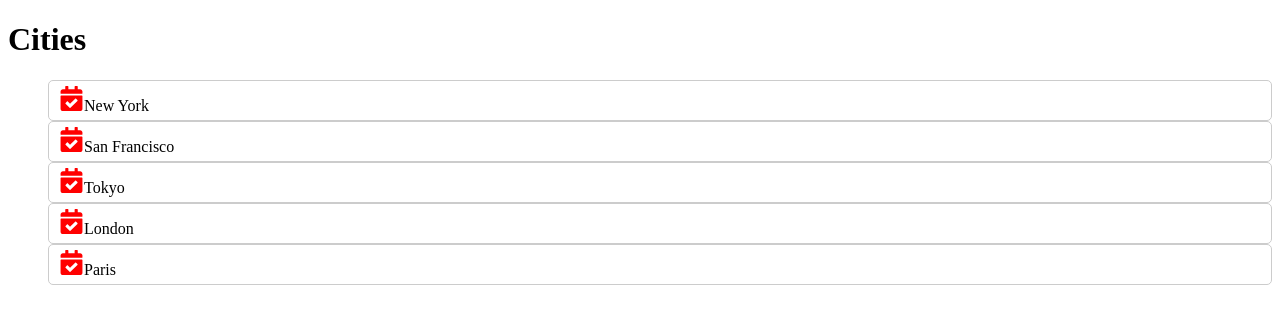
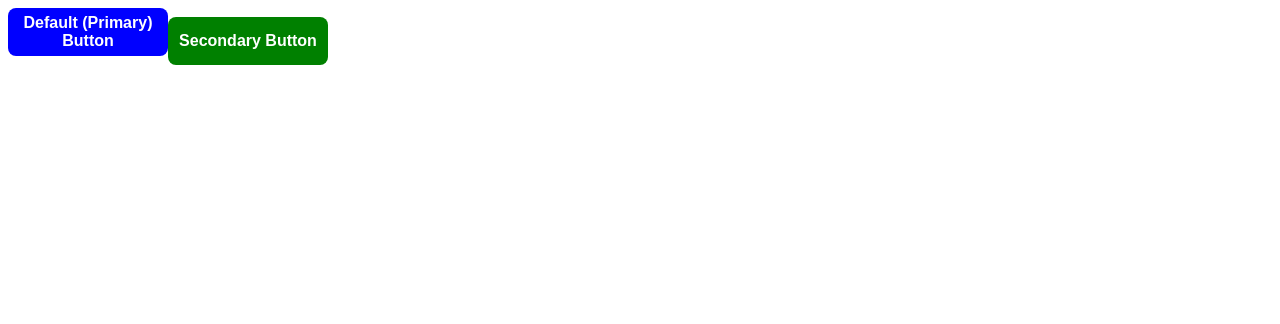
Before and after one commit to Gillesf31/back-to-react, a React (Vite) app: page / in a window 1280 px wide. Shown: the top 324 px of the page. Built offline with nearby package versions, Linux system fonts and the light colour scheme.

Commit message:
Try CSS module for styling

```diff
--- a/src/App.tsx
+++ b/src/App.tsx
@@ -1,30 +1,34 @@
-import { useState } from 'react';
 import './App.css';
-import ListGroup from './components/ListGroup/ListGroup';
+import Button from './components/Button/Button';
 
 function App() {
-  const [isShown, updateIsShown] = useState(false);
   const items = ['New York', 'San Francisco', 'Tokyo', 'London', 'Paris'];
   const handleSelectItem = (item: string) => {
     console.log(item);
   };
   return (
     <>
-      <ListGroup
+      {/* <ListGroup
         items={items}
         heading='Cities'
         onSelectItem={handleSelectItem}
-      />
+      /> */}
       {/* <Alert
         onCloseClicked={() => updateIsShown(false)}
         isShown={isShown}
         alertType='alert-danger'
       >
         Ceci est une alerte!
-      </Alert>
-      <Button onButtonClicked={() => updateIsShown(true)} btnType='btn-danger'>
-        Texte du bouton
-      </Button> */}
+      </Alert> */}
+      <Button onButtonClicked={() => console.log('clicked')}>
+        Default (Primary) Button
+      </Button>
+      <Button
+        btnType='secondary'
+        onButtonClicked={() => console.log('clicked')}
+      >
+        Secondary Button
+      </Button>
     </>
   );
 }
--- /dev/null
+++ b/src/components/Button/Button.module.css
@@ -0,0 +1,25 @@
+.btn {
+  height: 3rem;
+  width: 10rem;
+  border-radius: 0.5rem;
+  border: none;
+  color: white;
+  font-size: 1rem;
+  font-weight: bold;
+  cursor: pointer;
+  transition: background-color 0.3s ease;
+}
+
+.btn-primary {
+  background-color: blue;
+  &:hover {
+    background-color: darkblue;
+  }
+}
+
+.btn-secondary {
+  background-color: green;
+  &:hover {
+    background-color: darkgreen;
+  }
+}
--- /dev/null
+++ b/src/components/Button/Button.tsx
@@ -0,0 +1,26 @@
+import { ReactNode } from 'react';
+import styles from './Button.module.css';
+
+type ButtonProps = {
+  children?: ReactNode;
+  onButtonClicked?: () => void;
+  btnType?: 'primary' | 'secondary';
+};
+
+function Button({
+  children,
+  onButtonClicked,
+  btnType = 'primary',
+}: ButtonProps) {
+  return (
+    <button
+      onClick={onButtonClicked}
+      type='button'
+      className={`${styles.btn} ${styles['btn-' + btnType]}`}
+    >
+      {children}
+    </button>
+  );
+}
+
+export default Button;
```
Also changed, not shown: src/components/Alert.tsx (+22 -11 lines), src/components/Button.tsx (deleted, +0 -15 lines).
